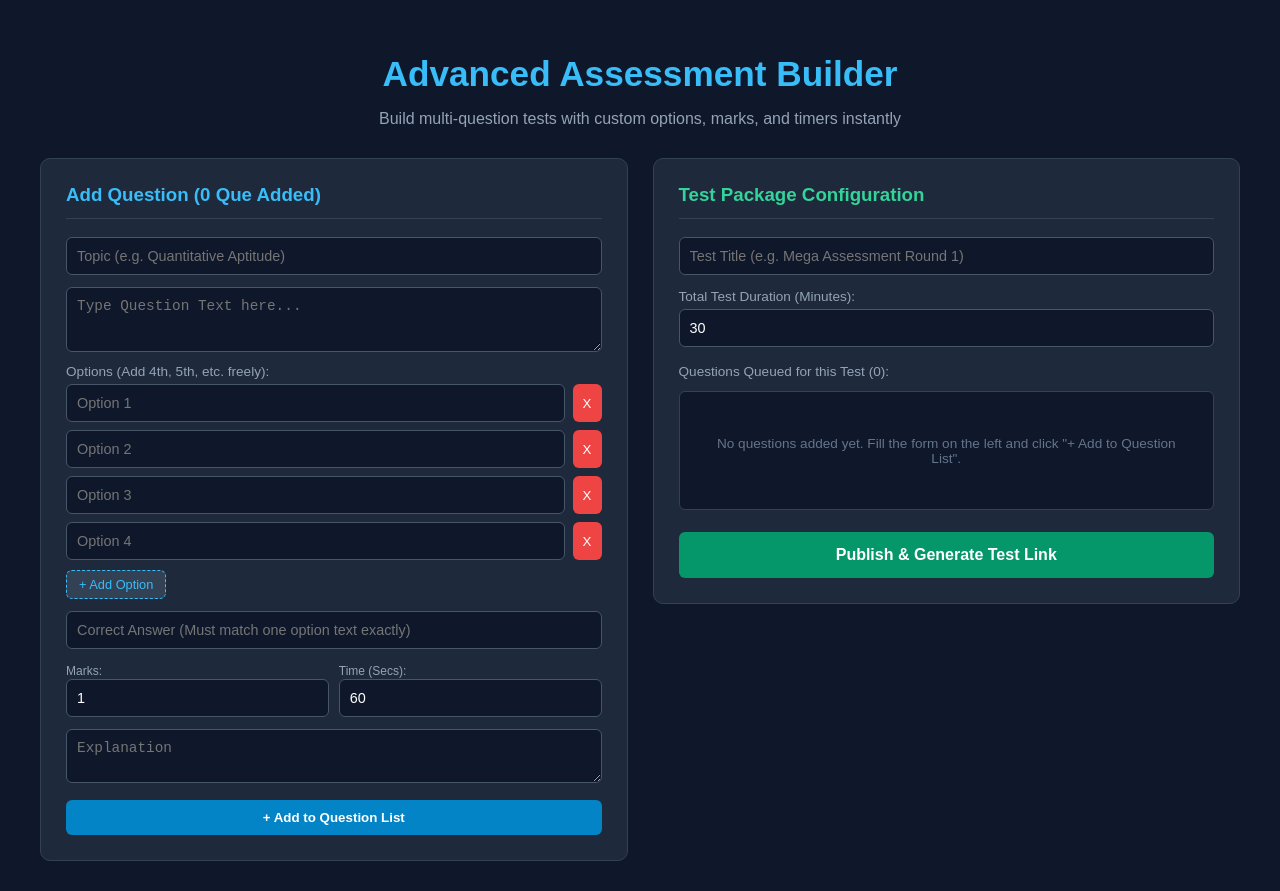
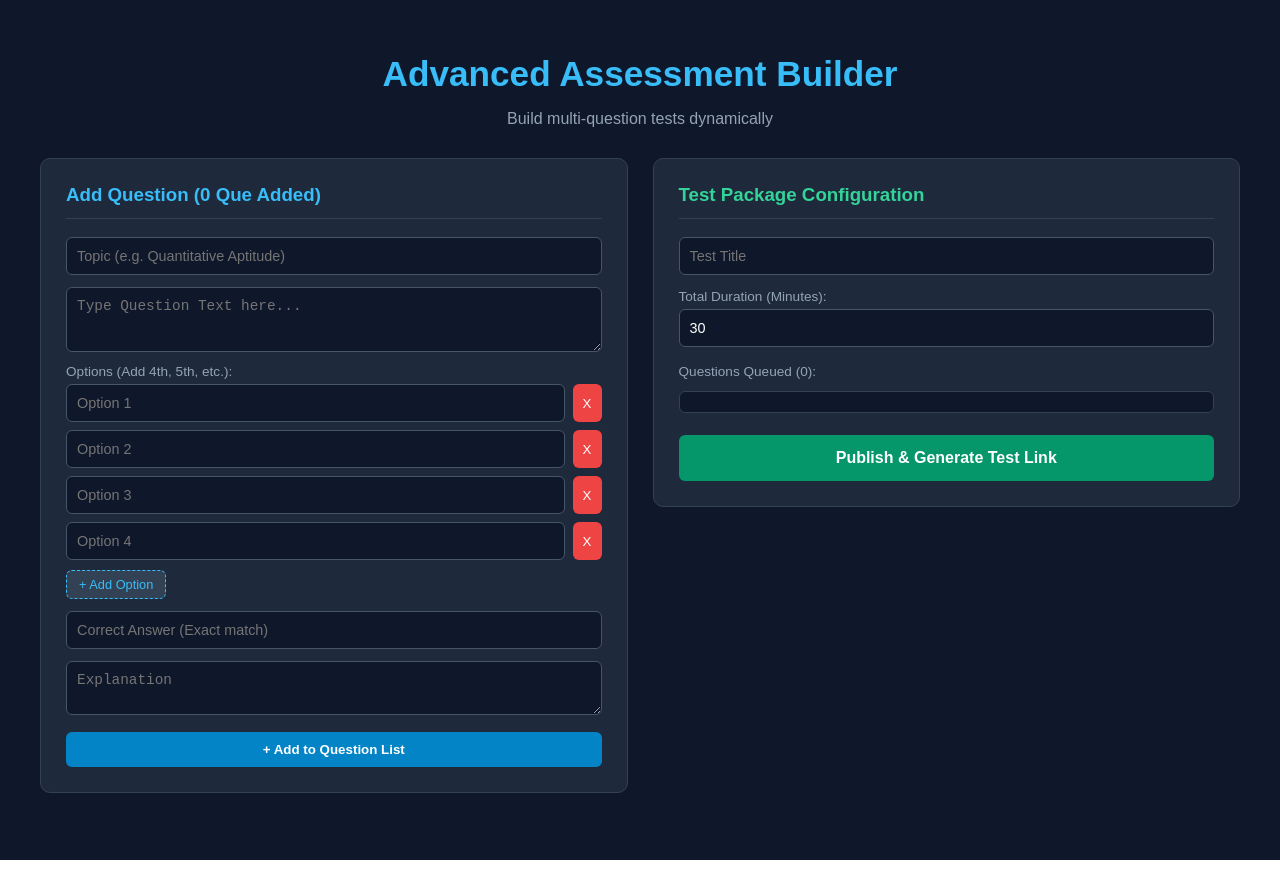
Before and after one commit to dharneesh2004dpm-ui/aptitude-frontend, a React (Create React App) app: page / in a window 1280 px wide. After the commit the page ends 860 px from the top, so only its background shows below. Built offline with nearby package versions, Linux system fonts and the light colour scheme.

Commit message:
Removed custom fields to match backend schema

```diff
--- a/src/AdminDashboard.js
+++ b/src/AdminDashboard.js
@@ -2,84 +2,68 @@ import React, { useState } from 'react';
 import axios from 'axios';
 
 export default function AdminDashboard() {
-    // Test Details State
     const [testTitle, setTestTitle] = useState('');
     const [duration, setDuration] = useState(30);
-
-    // Dynamic Questions List State
     const [questionsList, setQuestionsList] = useState([]);
 
-    // Current Question Form State
     const [currentQ, setCurrentQ] = useState({
         topic: '',
         questionText: '',
-        options: ['', '', '', ''], // Default 4 options, can add more
+        options: ['', '', '', ''],
         correctAnswer: '',
-        explanation: '',
-        marks: 1,
-        timeSeconds: 60
+        explanation: ''
     });
 
     const [loading, setLoading] = useState(false);
     const [generatedLink, setGeneratedLink] = useState('');
 
-    // Handle adding an option dynamically
     const handleAddOption = () => {
         setCurrentQ({ ...currentQ, options: [...currentQ.options, ''] });
     };
 
-    // Handle option text change
     const handleOptionChange = (index, value) => {
         const newOptions = [...currentQ.options];
         newOptions[index] = value;
         setCurrentQ({ ...currentQ, options: newOptions });
     };
 
-    // Remove an option
     const handleRemoveOption = (index) => {
         if (currentQ.options.length <= 2) return alert("Minimum 2 options required!");
         const newOptions = currentQ.options.filter((_, i) => i !== index);
         setCurrentQ({ ...currentQ, options: newOptions });
     };
 
-    // Add question to the local staging list
     const handleAddToList = (e) => {
         e.preventDefault();
         if (!currentQ.topic || !currentQ.questionText || !currentQ.correctAnswer) {
-            return alert("Please fill in all mandatory fields for the question.");
+            return alert("Please fill in all mandatory fields.");
         }
         if (!currentQ.options.includes(currentQ.correctAnswer)) {
-            return alert("Correct Answer must exactly match one of the provided options!");
+            return alert("Correct Answer must match one of the options exactly!");
         }
 
         setQuestionsList([...questionsList, currentQ]);
 
-        // Reset form for next question
         setCurrentQ({
             topic: '',
             questionText: '',
             options: ['', '', '', ''],
             correctAnswer: '',
-            explanation: '',
-            marks: 1,
-            timeSeconds: 60
+            explanation: ''
         });
     };
 
-    // Remove a question from the staging list
     const handleRemoveFromList = (index) => {
         setQuestionsList(questionsList.filter((_, i) => i !== index));
     };
 
-    // Final Submission: Create the test and all questions on Render backend
     const handlePublishTest = async (e) => {
         e.preventDefault();
         if (!testTitle) return alert("Please enter a Test Title.");
-        if (questionsList.length === 0) return alert("Please add at least one question to the test list!");
+        if (questionsList.length === 0) return alert("Please add at least one question!");
 
         setLoading(true);
         try {
-            // Step 1: Save questions to the backend question bank first
             const savedQuestionIds = [];
             for (const q of questionsList) {
                 const qRes = await axios.post('https://aptitude-backend-szjt.onrender.com/api/admin/questions', {
@@ -87,14 +71,11 @@ export default function AdminDashboard() {
                     questionText: q.questionText,
                     options: q.options,
                     correctAnswer: q.correctAnswer,
-                    explanation: q.explanation,
-                    marks: q.marks,
-                    timeSeconds: q.timeSeconds
+                    explanation: q.explanation
                 });
                 savedQuestionIds.push(qRes.data._id || qRes.data.id);
             }
 
-            // Step 2: Create the test package linking those question IDs
             const testRes = await axios.post('https://aptitude-backend-szjt.onrender.com/api/test/create', {
                 title: testTitle,
                 durationMinutes: Number(duration),
@@ -106,11 +87,10 @@ export default function AdminDashboard() {
             setGeneratedLink(link);
             alert("Test Published Successfully!");
 
-            // Reset everything
             setTestTitle('');
             setQuestionsList([]);
         } catch (err) {
-            alert("Error publishing test. Check console.");
+            alert("Error publishing test. Ensure your backend route is exactly /api/test/create.");
             console.error(err);
         } finally {
             setLoading(false);
@@ -122,48 +102,26 @@ export default function AdminDashboard() {
             <div style={{ maxWidth: '1200px', margin: 'auto' }}>
                 <header style={{ textAlign: 'center', marginBottom: '30px' }}>
                     <h1 style={{ fontSize: '2.2rem', marginBottom: '8px', color: '#38bdf8' }}>Advanced Assessment Builder</h1>
-                    <p style={{ color: '#94a3b8' }}>Build multi-question tests with custom options, marks, and timers instantly</p>
+                    <p style={{ color: '#94a3b8' }}>Build multi-question tests dynamically</p>
                 </header>
 
                 <div style={{ display: 'grid', gridTemplateColumns: '1fr 1fr', gap: '25px', alignItems: 'start' }}>
 
-                    {/* LEFT PANEL: ADD QUESTIONS DYNAMICALLY */}
+                    {/* LEFT PANEL */}
                     <div style={{ background: '#1e293b', padding: '25px', borderRadius: '10px', border: '1px solid #334155' }}>
                         <h3 style={{ borderBottom: '1px solid #334155', paddingBottom: '12px', marginTop: 0, color: '#38bdf8' }}>
                             Add Question ({questionsList.length} Que Added)
                         </h3>
 
                         <form onSubmit={handleAddToList} style={{ display: 'flex', flexDirection: 'column', gap: '12px', marginTop: '15px' }}>
-                            <input
-                                type="text"
-                                placeholder="Topic (e.g. Quantitative Aptitude)"
-                                value={currentQ.topic}
-                                onChange={e => setCurrentQ({...currentQ, topic: e.target.value})}
-                                required
-                                style={darkInputStyle}
-                            />
+                            <input type="text" placeholder="Topic (e.g. Quantitative Aptitude)" value={currentQ.topic} onChange={e => setCurrentQ({...currentQ, topic: e.target.value})} required style={darkInputStyle} />
+                            <textarea placeholder="Type Question Text here..." value={currentQ.questionText} onChange={e => setCurrentQ({...currentQ, questionText: e.target.value})} required style={{ ...darkInputStyle, minHeight: '65px' }} />
 
-                            <textarea
-                                placeholder="Type Question Text here..."
-                                value={currentQ.questionText}
-                                onChange={e => setCurrentQ({...currentQ, questionText: e.target.value})}
-                                required
-                                style={{ ...darkInputStyle, minHeight: '65px' }}
-                            />
-
-                            {/* Dynamic Options Builder (Supports 4, 5, or more options) */}
                             <div>
-                                <label style={{ fontSize: '0.85rem', color: '#94a3b8', display: 'block', marginBottom: '5px' }}>Options (Add 4th, 5th, etc. freely):</label>
+                                <label style={{ fontSize: '0.85rem', color: '#94a3b8', display: 'block', marginBottom: '5px' }}>Options (Add 4th, 5th, etc.):</label>
                                 {currentQ.options.map((opt, idx) => (
                                     <div key={idx} style={{ display: 'flex', gap: '8px', marginBottom: '8px' }}>
-                                        <input
-                                            type="text"
-                                            placeholder={`Option ${idx + 1}`}
-                                            value={opt}
-                                            onChange={e => handleOptionChange(idx, e.target.value)}
-                                            required
-                                            style={darkInputStyle}
-                                        />
+                                        <input type="text" placeholder={`Option ${idx + 1}`} value={opt} onChange={e => handleOptionChange(idx, e.target.value)} required style={darkInputStyle} />
                                         {currentQ.options.length > 2 && (
                                             <button type="button" onClick={() => handleRemoveOption(idx)} style={{ background: '#ef4444', color: '#fff', border: 'none', padding: '0 10px', borderRadius: '6px', cursor: 'pointer' }}>X</button>
                                         )}
@@ -172,86 +130,46 @@ export default function AdminDashboard() {
                                 <button type="button" onClick={handleAddOption} style={{ background: '#334155', color: '#38bdf8', border: '1px dashed #38bdf8', padding: '6px 12px', borderRadius: '6px', fontSize: '0.8rem', cursor: 'pointer', marginTop: '2px' }}>+ Add Option</button>
                             </div>
 
-                            <input
-                                type="text"
-                                placeholder="Correct Answer (Must match one option text exactly)"
-                                value={currentQ.correctAnswer}
-                                onChange={e => setCurrentQ({...currentQ, correctAnswer: e.target.value})}
-                                required
-                                style={darkInputStyle}
-                            />
-
-                            <div style={{ display: 'grid', gridTemplateColumns: '1fr 1fr', gap: '10px' }}>
-                                <div>
-                                    <label style={{ fontSize: '0.75rem', color: '#94a3b8' }}>Marks:</label>
-                                    <input type="number" value={currentQ.marks} onChange={e => setCurrentQ({...currentQ, marks: Number(e.target.value)})} style={darkInputStyle} />
-                                </div>
-                                <div>
-                                    <label style={{ fontSize: '0.75rem', color: '#94a3b8' }}>Time (Secs):</label>
-                                    <input type="number" value={currentQ.timeSeconds} onChange={e => setCurrentQ({...currentQ, timeSeconds: Number(e.target.value)})} style={darkInputStyle} />
-                                </div>
-                            </div>
-
-                            <textarea
-                                placeholder="Explanation"
-                                value={currentQ.explanation}
-                                onChange={e => setCurrentQ({...currentQ, explanation: e.target.value})}
-                                required
-                                style={{ ...darkInputStyle, minHeight: '45px' }}
-                            />
+                            <input type="text" placeholder="Correct Answer (Exact match)" value={currentQ.correctAnswer} onChange={e => setCurrentQ({...currentQ, correctAnswer: e.target.value})} required style={darkInputStyle} />
+                            <textarea placeholder="Explanation" value={currentQ.explanation} onChange={e => setCurrentQ({...currentQ, explanation: e.target.value})} required style={{ ...darkInputStyle, minHeight: '45px' }} />
 
                             <button type="submit" style={{ padding: '10px', background: '#0284c7', color: 'white', border: 'none', borderRadius: '6px', fontWeight: 'bold', cursor: 'pointer', marginTop: '5px' }}>+ Add to Question List</button>
                         </form>
                     </div>
 
-                    {/* RIGHT PANEL: REVIEW LIST & PUBLISH TEST */}
+                    {/* RIGHT PANEL */}
                     <div style={{ background: '#1e293b', padding: '25px', borderRadius: '10px', border: '1px solid #334155', display: 'flex', flexDirection: 'column', justifyContent: 'space-between' }}>
                         <div>
                             <h3 style={{ borderBottom: '1px solid #334155', paddingBottom: '12px', marginTop: 0, color: '#34d399' }}>Test Package Configuration</h3>
-
                             <form onSubmit={handlePublishTest} style={{ display: 'flex', flexDirection: 'column', gap: '12px', marginTop: '15px' }}>
-                                <input
-                                    type="text"
-                                    placeholder="Test Title (e.g. Mega Assessment Round 1)"
-                                    value={testTitle}
-                                    onChange={e => setTestTitle(e.target.value)}
-                                    required
-                                    style={darkInputStyle}
-                                />
+                                <input type="text" placeholder="Test Title" value={testTitle} onChange={e => setTestTitle(e.target.value)} required style={darkInputStyle} />
                                 <div>
-                                    <label style={{ fontSize: '0.85rem', color: '#94a3b8' }}>Total Test Duration (Minutes):</label>
+                                    <label style={{ fontSize: '0.85rem', color: '#94a3b8' }}>Total Duration (Minutes):</label>
                                     <input type="number" value={duration} onChange={e => setDuration(e.target.value)} required style={{ ...darkInputStyle, marginTop: '4px' }} />
                                 </div>
 
-                                <label style={{ fontSize: '0.85rem', color: '#94a3b8', marginTop: '5px' }}>Questions Queued for this Test ({questionsList.length}):</label>
+                                <label style={{ fontSize: '0.85rem', color: '#94a3b8', marginTop: '5px' }}>Questions Queued ({questionsList.length}):</label>
                                 <div style={{ maxHeight: '240px', overflowY: 'scroll', border: '1px solid #334155', borderRadius: '6px', padding: '10px', background: '#0f172a' }}>
-                                    {questionsList.length === 0 ? (
-                                        <p style={{ color: '#64748b', textAlign: 'center', fontSize: '0.85rem', padding: '20px' }}>No questions added yet. Fill the form on the left and click "+ Add to Question List".</p>
-                                    ) : (
-                                        questionsList.map((q, i) => (
-                                            <div key={i} style={{ marginBottom: '8px', display: 'flex', justifyContent: 'space-between', alignItems: 'center', borderBottom: '1px solid #1e293b', paddingBottom: '6px' }}>
-                                                <span style={{ fontSize: '0.85rem', color: '#cbd5e1' }}><strong>Q{i+1}. [{q.topic}]</strong> {q.questionText.substring(0, 30)}...</span>
-                                                <button type="button" onClick={() => handleRemoveFromList(i)} style={{ background: 'none', border: 'none', color: '#ef4444', cursor: 'pointer', fontSize: '0.8rem' }}>Delete</button>
-                                            </div>
-                                        ))
-                                    )}
+                                    {questionsList.map((q, i) => (
+                                        <div key={i} style={{ marginBottom: '8px', display: 'flex', justifyContent: 'space-between', alignItems: 'center', borderBottom: '1px solid #1e293b', paddingBottom: '6px' }}>
+                                            <span style={{ fontSize: '0.85rem', color: '#cbd5e1' }}><strong>Q{i+1}.</strong> {q.questionText.substring(0, 30)}...</span>
+                                            <button type="button" onClick={() => handleRemoveFromList(i)} style={{ background: 'none', border: 'none', color: '#ef4444', cursor: 'pointer', fontSize: '0.8rem' }}>Delete</button>
+                                        </div>
+                                    ))}
                                 </div>
 
                                 <button type="submit" disabled={loading} style={{ padding: '14px', background: '#059669', color: 'white', border: 'none', borderRadius: '6px', fontWeight: 'bold', fontSize: '1rem', cursor: 'pointer', marginTop: '10px' }}>
-                                    {loading ? 'Publishing Test...' : 'Publish & Generate Test Link'}
+                                    {loading ? 'Publishing...' : 'Publish & Generate Test Link'}
                                 </button>
                             </form>
                         </div>
-
                         {generatedLink && (
                             <div style={{ marginTop: '20px', padding: '15px', background: '#064e3b', border: '1px solid #059669', borderRadius: '6px' }}>
-                                <strong style={{ color: '#34d399', fontSize: '0.9rem' }}>Test Link Generated Successfully!</strong>
-                                <p style={{ fontSize: '0.75rem', color: '#a7f3d0', margin: '4px 0' }}>Copy and share this URL with students:</p>
-                                <input type="text" readOnly value={generatedLink} onClick={(e) => e.target.select()} style={{ width: '100%', padding: '8px', fontSize: '0.8rem', background: '#022c22', color: '#fff', border: '1px solid #059669', borderRadius: '4px' }} />
+                                <strong style={{ color: '#34d399', fontSize: '0.9rem' }}>Test Link Generated!</strong>
+                                <input type="text" readOnly value={generatedLink} onClick={(e) => e.target.select()} style={{ width: '100%', padding: '8px', fontSize: '0.8rem', background: '#022c22', color: '#fff', border: '1px solid #059669', borderRadius: '4px', marginTop: '5px' }} />
                             </div>
                         )}
                     </div>
-
                 </div>
             </div>
         </div>
```
